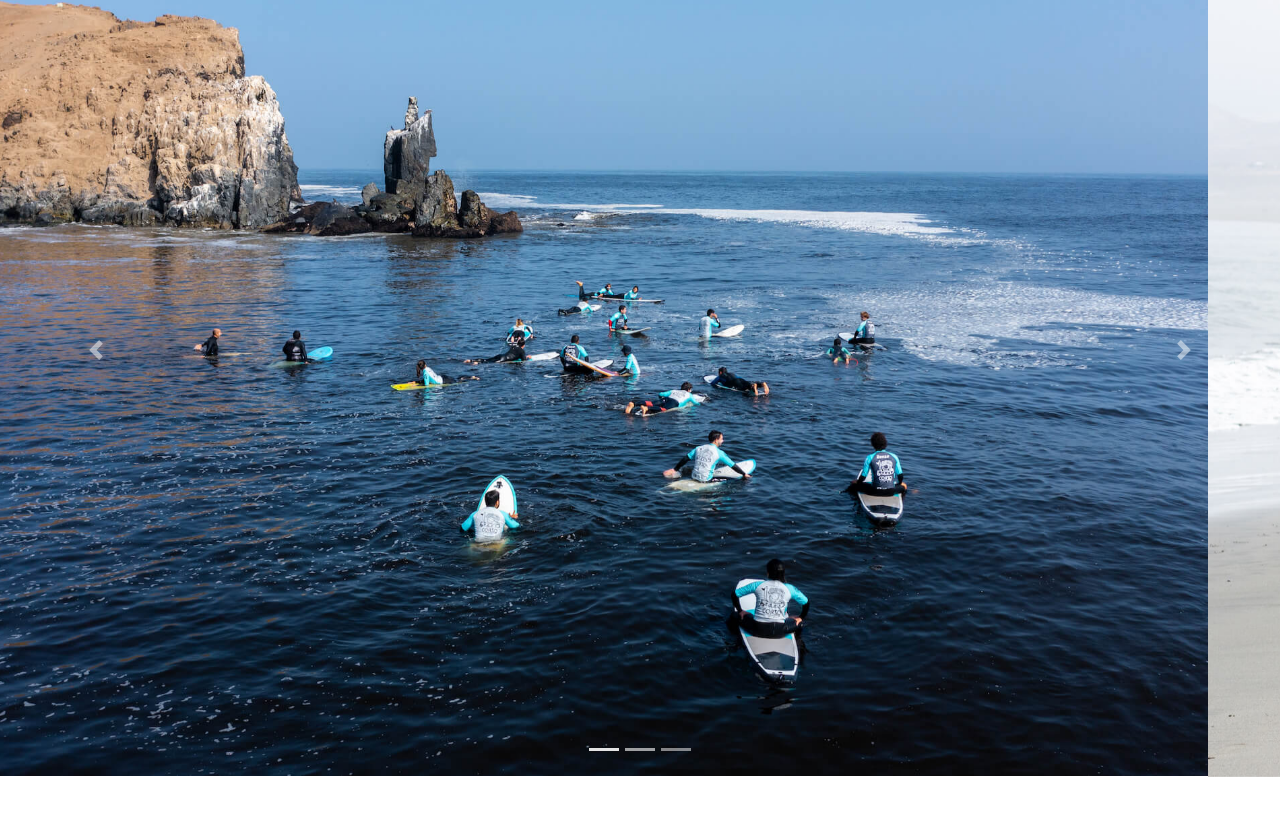
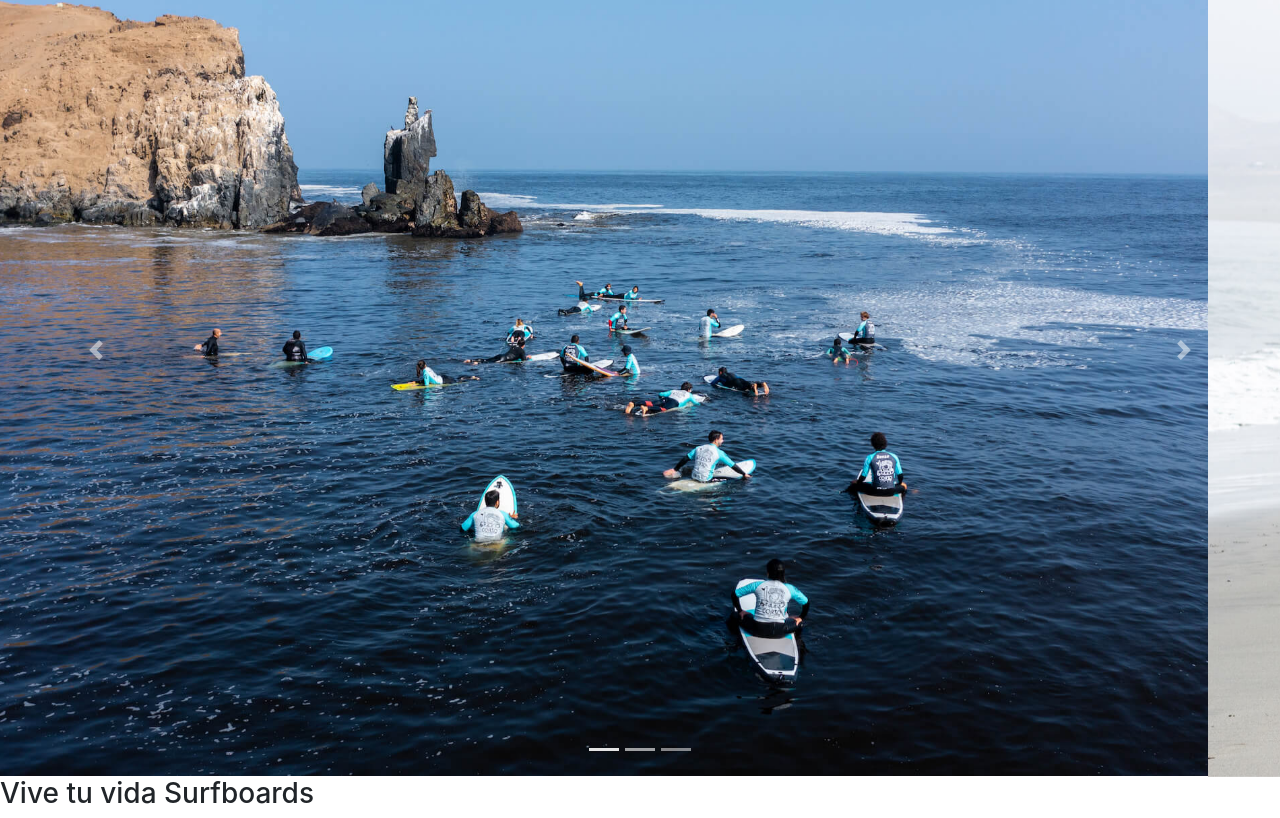
Before and after one commit to IvanAlexanderIzaJacho/IvanAlexanderIzaJacho.github.io, a plain HTML site: page index.html in a window 1280 px wide. Shown: the part 387-1205 px from the top of the page. Before the commit the page ends 1164 px from the top, so only its background shows below. Drawn offline with nearby package versions, Linux system fonts and the light colour scheme.

Commit message:
cambios realizados

```diff
--- a/index.html
+++ b/index.html
@@ -122,6 +122,9 @@
         <span class="sr-only">Siguiente</span>
     </a>
 </div>
+<div>
+    <h3>Vive tu vida Surfboards</h3>
+</div>
 
 
 
```
